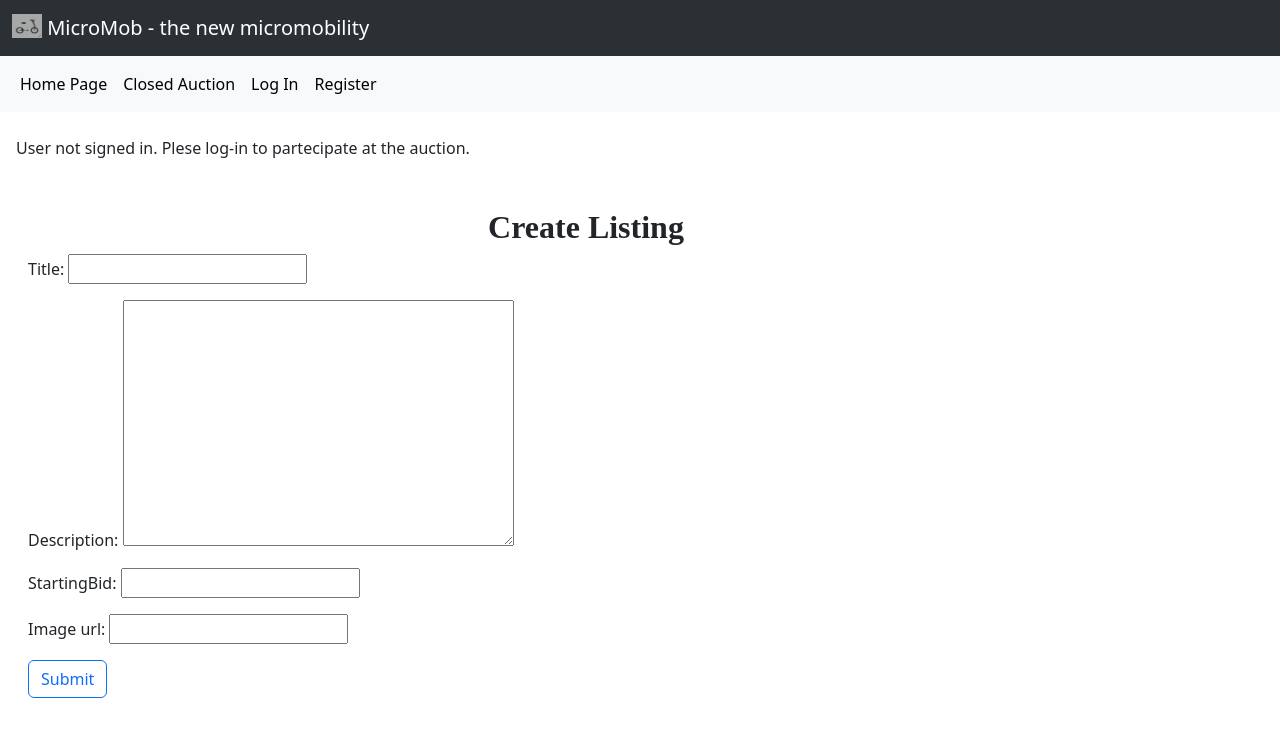
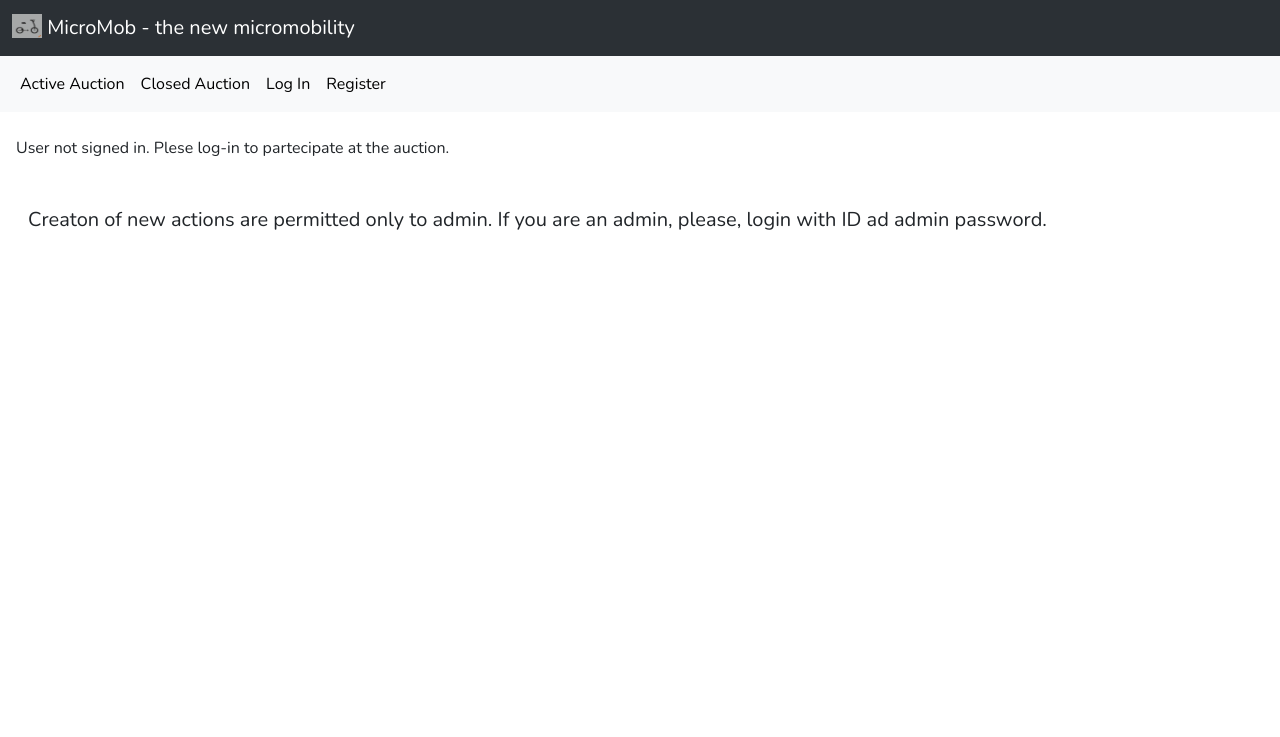
Before and after one commit to matteo-foschi/micromob, a Django app: page /create in a window 1280 px wide. Shown: the top 737 px of the page. Run offline with Django 3.2, Linux system fonts and the light colour scheme.

Commit message:
HTML Changes

```diff
--- a/app/auction/templates/auction/base.html
+++ b/app/auction/templates/auction/base.html
@@ -3,8 +3,17 @@
   <head>
     <meta charset="utf-8">
     <meta name="viewport" content="width=device-width, initial-scale=1">
-    <title>MicroMob Auction</title>
+    <title>MicroMob Auctions</title>
     <link href="https://cdn.jsdelivr.net/npm/bootstrap@5.3.1/dist/css/bootstrap.min.css" rel="stylesheet" integrity="sha384-4bw+/aepP/YC94hEpVNVgiZdgIC5+VKNBQNGCHeKRQN+PtmoHDEXuppvnDJzQIu9" crossorigin="anonymous">
+
+    <link rel="stylesheet" href="https://fonts.googleapis.com/css2?family=Nunito&display=swap">
+    <style>
+        body {
+            font-family: 'Nunito', sans-serif;
+        }
+    </style>
+
+
   </head>
     <body>
         <script src="https://cdn.jsdelivr.net/npm/bootstrap@5.3.1/dist/js/bootstrap.bundle.min.js" integrity="sha384-HwwvtgBNo3bZJJLYd8oVXjrBZt8cqVSpeBNS5n7C8IVInixGAoxmnlMuBnhbgrkm" crossorigin="anonymous"></script>
@@ -28,20 +37,20 @@
               <div class="collapse navbar-collapse" id="navbarNav">
                 <ul class="navbar-nav">
                   <li class="nav-item">
-                    <a class="nav-link active" aria-current="page" href="{% url 'homePage' %}">Home Page</a>
+                    <a class="nav-link active" aria-current="page" href="{% url 'homePage' %}">Active Auction</a>
                   </li>
                   <li class="nav-item">
                     <a class="nav-link active" aria-current="page" href="{% url 'auctionClosed' %}">Closed Auction</a>
                   </li>
                   {% if user.is_authenticated %}
                   <li class="nav-item">
-                    <a class="nav-link active" aria-current="page" href="{% url 'myProfile' %}">Win Auctions</a>
+                    <a class="nav-link active" aria-current="page" href="{% url 'myProfile' %}">Auctions Winned</a>
+                  </li>
+                  <li class="nav-item">
+                    <a class="nav-link active" aria-current="page" href="{% url 'create' %}">Create New Auction</a>
                   </li>
                   <li class="nav-item">
                     <a class="nav-link active" aria-current="page" href="{% url 'logOut' %}">Log Out</a>
-                  </li>
-                  <li class="nav-item">
-                    <a class="nav-link active" aria-current="page" href="{% url 'create' %}">Create New Auction</a>
                   </li>
                   {% else %}
                   <li class="nav-item">
--- a/app/auction/templates/auction/closeauction.html
+++ b/app/auction/templates/auction/closeauction.html
@@ -1,7 +1,7 @@
 {% extends "auction/base.html" %}
 
 {% block body %}
-    <h2>Auctions Closed</h2>
+    <h2>Auctions Closed:</h2>
     <div class="container text-center">
       <div class="row row-cols-2">
         {% for list in list1 %}
--- a/app/auction/templates/auction/create.html
+++ b/app/auction/templates/auction/create.html
@@ -1,12 +1,16 @@
 {% extends "auction/base.html" %}
 
 {% block body %}
-    <h2 style = "font-weight: bold;text-align: center; font-family: Nunito;">Create Listing</h2>
+{% if user.is_staff %}
+    <h2>Create new Auction:</h2>
     <div id="activelist">
-    <form method="POST">
-        {% csrf_token %}
-        {{ form.as_p }}
-        <button class="btn btn-outline-primary" type="submit">Submit</button>
-    </form>
+        <form method="POST">
+            {% csrf_token %}
+            {{ form.as_p }}
+            <button class="btn btn-outline-primary" type="submit">Submit</button>
+        </form>
     </div>
+{% else %}
+    <h5>Creaton of new actions are permitted only to admin. If you are an admin, please, login with ID ad admin password.</h5>
+{% endif %}
 {% endblock %}
--- a/app/auction/templates/auction/homepage.html
+++ b/app/auction/templates/auction/homepage.html
@@ -1,7 +1,7 @@
 {% extends "auction/base.html" %}
 
 {% block body %}
-    <h2>Active Listings</h2>
+    <h2>Active Auction:</h2>
     <div class="container text-center">
       <div class="row row-cols-2">
         {% for list in list1 %}
--- a/app/auction/templates/auction/myprofile.html
+++ b/app/auction/templates/auction/myprofile.html
@@ -1,7 +1,7 @@
 {% extends "auction/base.html" %}
 
 {% block body %}
-    <h2>My Profile</h2>
+    <h2>Closed Auction that you won:</h2>
     <div class="container text-center">
       <div class="row row-cols-2">
         {% for list in list1 %}
--- a/app/auction/templates/auction/register.html
+++ b/app/auction/templates/auction/register.html
@@ -2,7 +2,7 @@
 
 {% block body %}
 
-    <h2>Register</h2>
+    <h2>Register new user:</h2>
 
     {% if message %}
         <div>{{ message }}</div>
--- a/app/auction/views.py
+++ b/app/auction/views.py
@@ -61,7 +61,8 @@ def homePage(request):
                 auction.txId = txId
                 auction.save()
     else:
-        messages.error(request,
+        messages.error(
+            request,
             "We are so sorry but there aren't auctions Active now.",
         )
     return render(
@@ -73,6 +74,11 @@ def homePage(request):
 
 # Auction Closed - List of all the auction that are conluded
 def auctionClosed(request):
+    if not auctionItem.objects.filter(active=False).exists():
+        messages.error(
+            request,
+            "There aren't auctions closed yet.",
+        )
     return render(
         request,
         "auction/closeauction.html",
@@ -165,14 +171,14 @@ def bidList(request):
             return listIndexAuction(request, listId)
         else:
             placeBid(listId, request.user.username, bidAmount)
-            print("Si può inserire la puntata d'asta")
-            messages.success(request, "Offerta correttamente inserita")
+            messages.success(
+                request, "Auction bid successfully entered. You are the highest bidder."
+            )
             return listIndexAuction(request, listId)
     else:
-        print("Offerta troppo bassa")
         messages.error(
             request,
-            "Offerta troppo bassa",
+            "Your bid is lower than the current bid. Please enter a higher bid than the current price.",
         )
         return listIndexAuction(request, listId)
 
```
